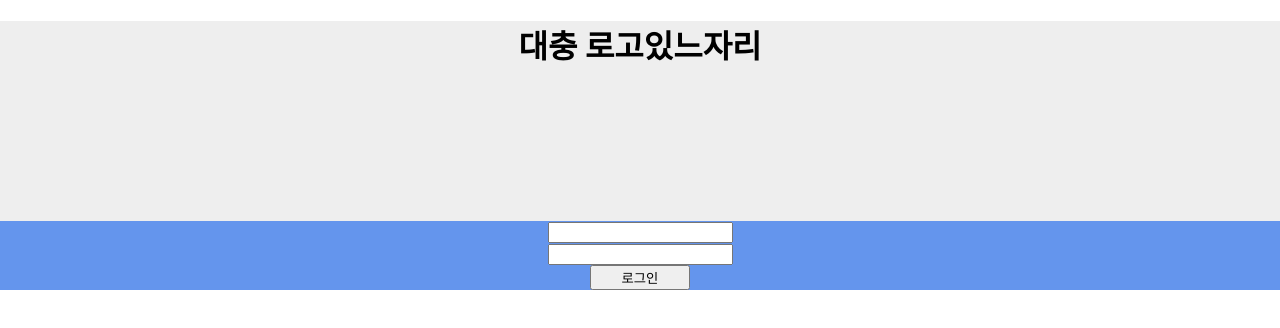
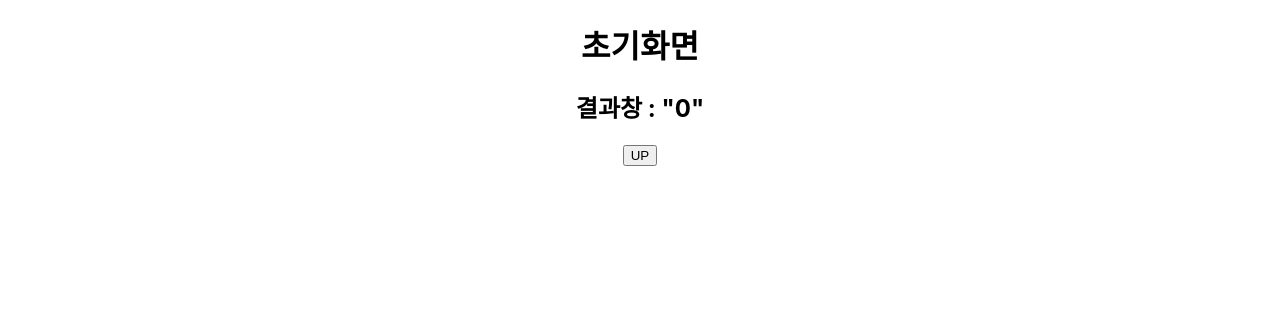
Before and after one commit to ptk5758/reactweb, a React (Create React App) app: page / in a window 1280 px wide. Shown: the top 328 px of the page. Built offline with nearby package versions, Linux system fonts and the light colour scheme.

Commit message:
21-07-19 setState 사용방법 숙지

```diff
--- a/src/App.js
+++ b/src/App.js
@@ -4,21 +4,23 @@ import './App.css';
 
 class App extends Component {
 
+  state = {//영역 안에있는 num 은 5이다
+    num : 0
+  }
+
   render(){
+
+    var num = "5";
+
     return (
       <div className="App">
-        <div className="header">
-          <h1>대충 로고있느자리</h1>
-        </div>
-        <div className="content">
-          <div>
-            <input/>
-          </div>
-          <div>
-            <input/>
-          </div>
-          <button className="mybth">로그인</button>
-        </div>
+        <h1>초기화면</h1>
+        <h2>결과창 : "{this.state.num}"</h2>
+        <button onClick={()=>{
+          this.setState({
+            num: this.state.num + 1
+          });
+        }}>UP</button>
       </div>
     );
   }
```
